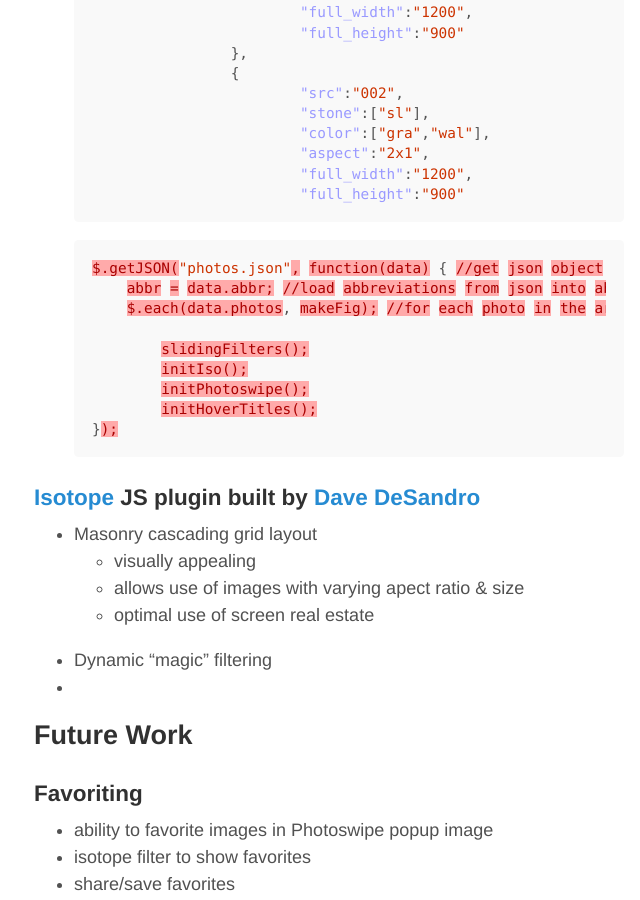
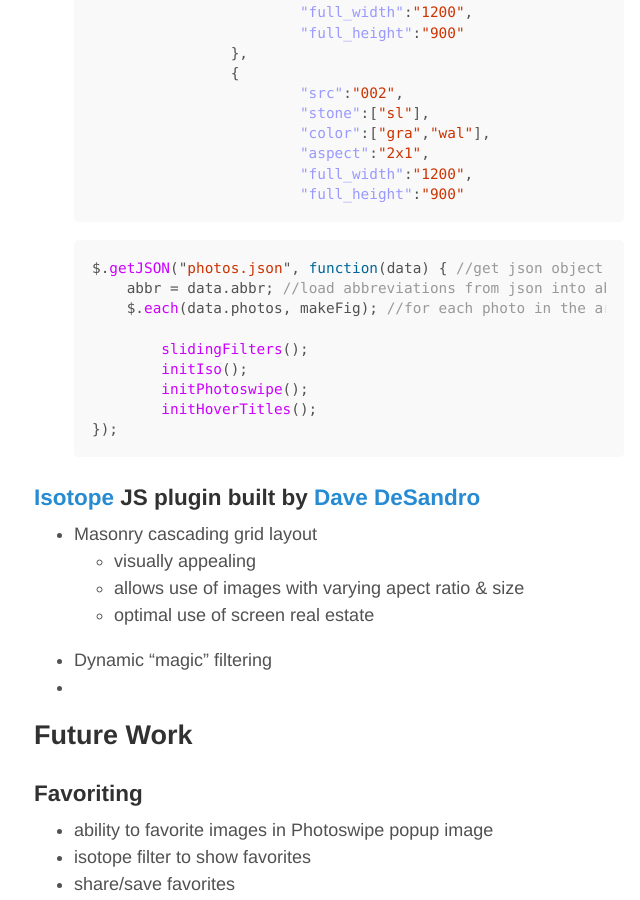
Before and after one commit to jontejada/jontejada.github.io, a Jekyll site: the page built from _posts/2015-12-01-ssv.md, in a window 1280 px wide and 900 px high, scrolled down 1890 px. Shown: the whole window, without its empty margins (291-931 px from the left). Built offline with Jekyll 4.4.1, drawn with Linux system fonts in a browser that asks for light colours.

Commit message:
ssv post edits

```diff
--- a/_posts/2015-12-01-ssv.md
+++ b/_posts/2015-12-01-ssv.md
@@ -61,7 +61,7 @@ categories: galvanize projects
 			"full_height":"900"
 {% endhighlight %}
 
-{% highlight JSON %}
+{% highlight js %}
 $.getJSON("photos.json", function(data) { //get json object of full photo data
     abbr = data.abbr; //load abbreviations from json into abbr variable
     $.each(data.photos, makeFig); //for each photo in the array, run the makeFig function
```
